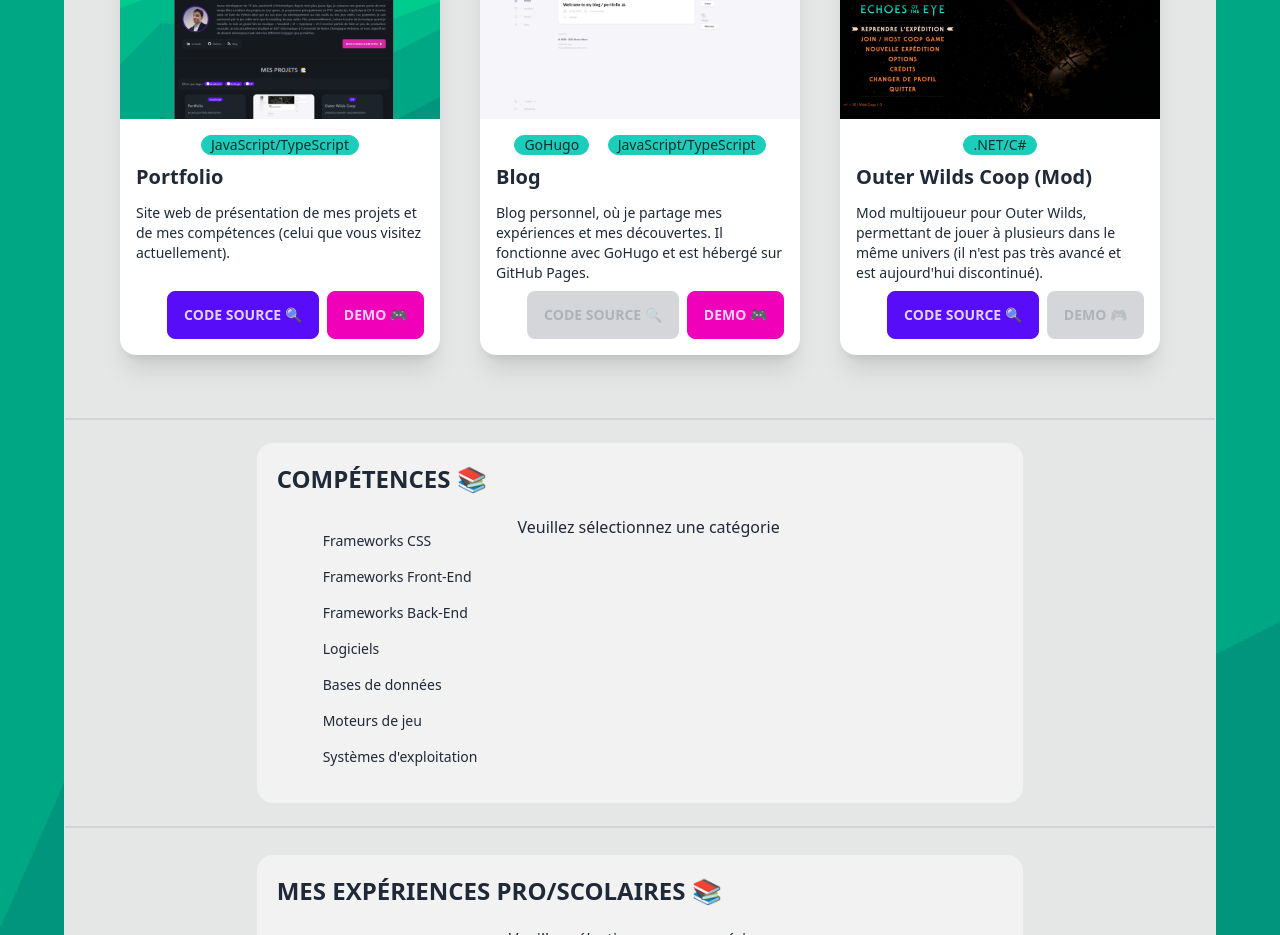
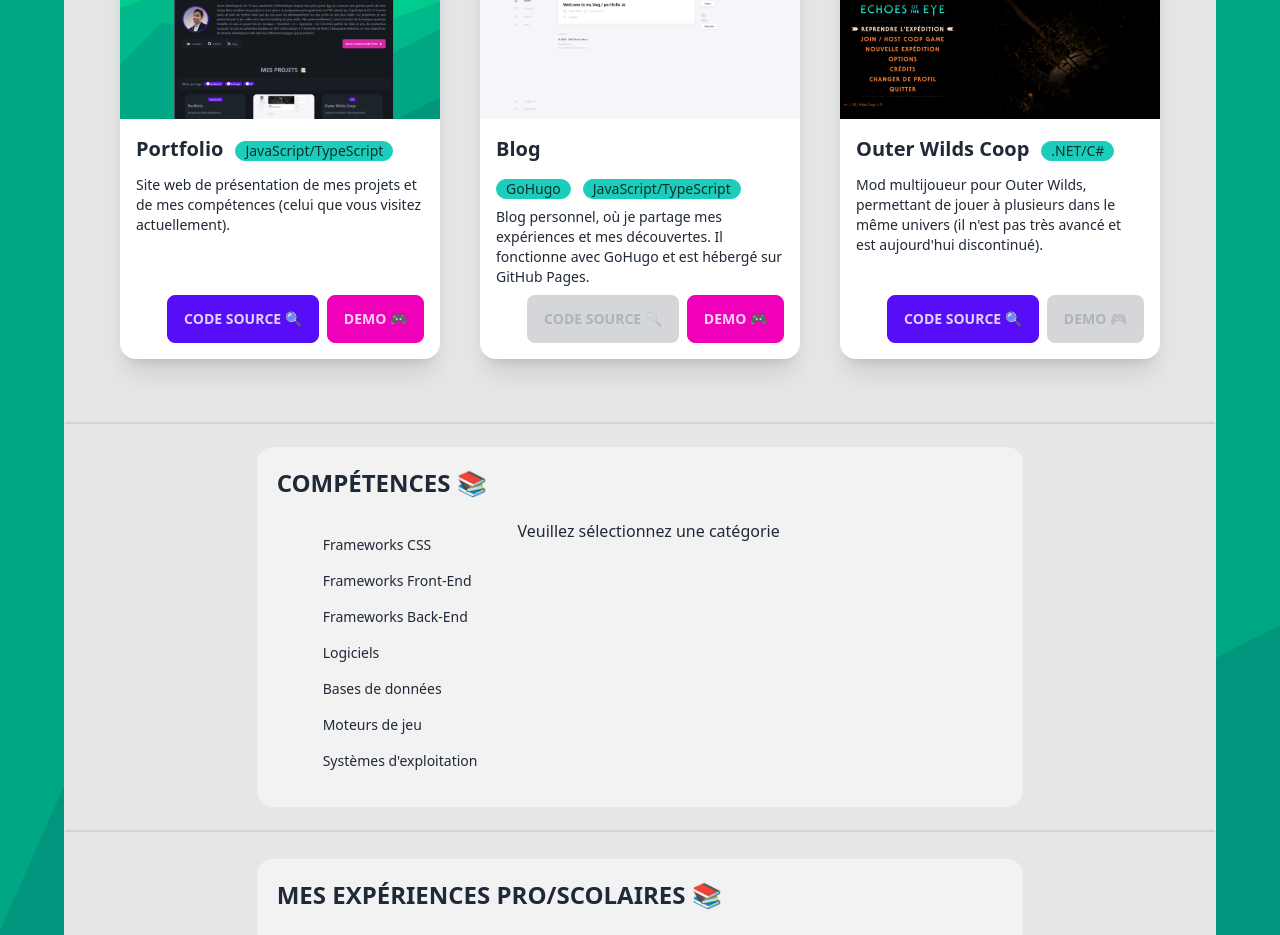
Before and after one commit to C4NX/udyczdev-vue, a Vue app: page / in a window 1280 px wide. Shown: the part 900-1835 px from the top of the page. Built offline with nearby package versions, Linux system fonts and the light colour scheme; some icons are missing.

Commit message:
fix: tag flex display

```diff
--- a/src/components/UProjectViewer.vue
+++ b/src/components/UProjectViewer.vue
@@ -89,13 +89,15 @@ watch(() => props.data, () => {
           <img :src="project.coverUrl" :alt="project.title" />
         </figure>
         <div class="card-body">
-          <div class="flex justify-evenly">
-            <div v-for="tag in project.tags" v-bind:key="tag.title" class="badge badge-accent">{{
-              tag.title }}</div>
+          <div class="flex items-center gap-3 flex-wrap">
+            <h2 class="card-title">
+              {{ project.title }}
+            </h2>
+            <div class="flex gap-3 justify-center items-center">
+              <div v-for="tag in project.tags" v-bind:key="tag.title" class="badge badge-accent">{{
+                tag.title }}</div>
+            </div>
           </div>
-          <h2 class="card-title">
-            {{ project.title }}
-          </h2>
           <p>{{ $t(`projects.${project.id}.description`) }}</p>
           <div class="card-actions justify-end">
             <a class="btn btn-primary" :class="{ 'btn-disabled': !project.source }" :href="project.source" target="_blank"
--- a/src/data/Me.ts
+++ b/src/data/Me.ts
@@ -154,7 +154,7 @@ const Me: MeModel = {
     },
     {
       id: 'outerwild-coop',
-      title: 'Outer Wilds Coop (Mod)',
+      title: 'Outer Wilds Coop',
       coverUrl: OuterWildsCoopCoverPath,
       source: 'https://github.com/C4NX/OuterWildsCoop',
       tags: [tag_csharp]
```
